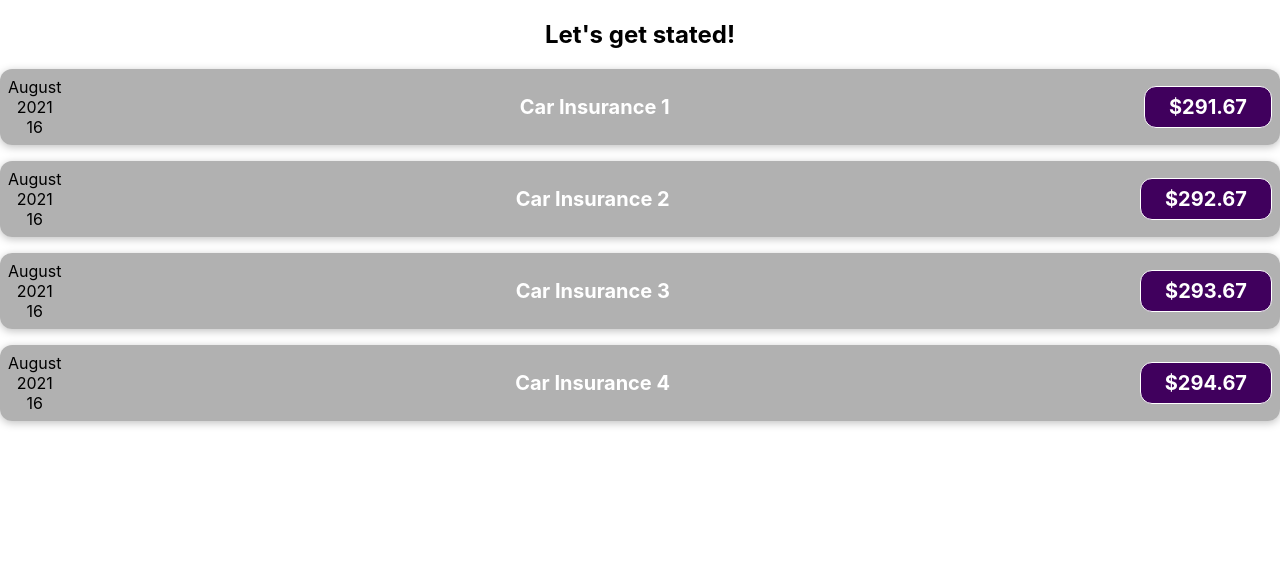
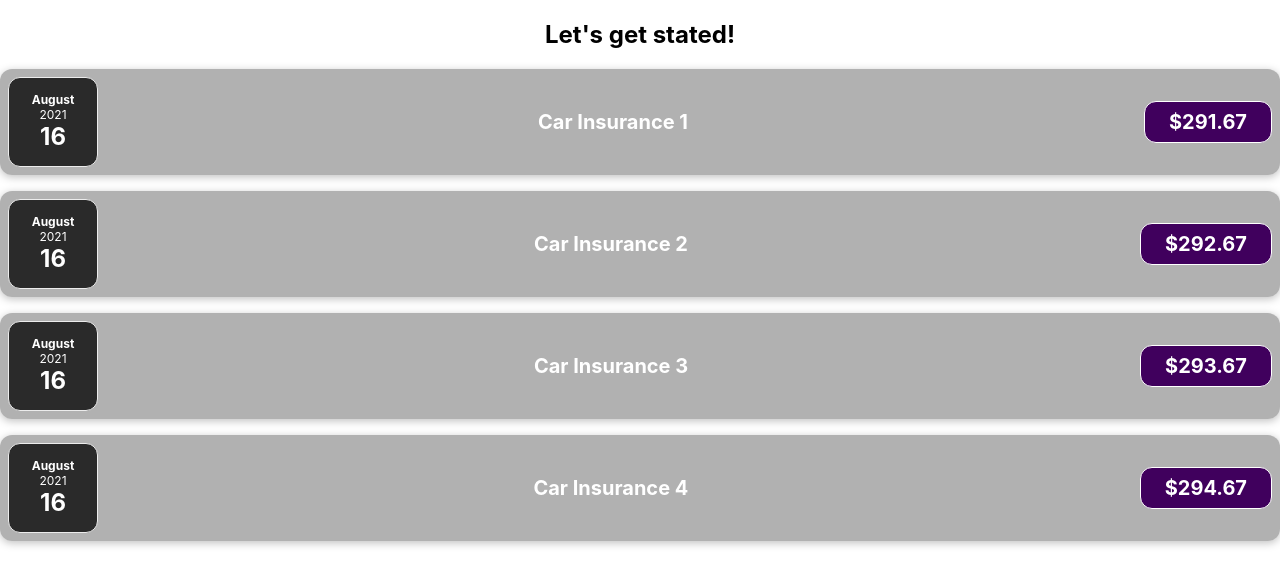
Before and after one commit to huy19712011/my-app, a React (Create React App) app: page / in a window 1280 px wide. Shown: the top 586 px of the page. Built offline with nearby package versions, Linux system fonts and the light colour scheme.

Commit message:
38: Splitting Components into Multiple Components

```diff
--- /dev/null
+++ b/src/components/ExpenseDate.css
@@ -0,0 +1,26 @@
+.expense-date {
+  display: flex;
+  flex-direction: column;
+  width: 5.5rem;
+  height: 5.5rem;
+  border: 1px solid #ececec;
+  background-color: #2a2a2a;
+  color: white;
+  border-radius: 12px;
+  align-items: center;
+  justify-content: center;
+}
+
+.expense-date__month {
+  font-size: 0.75rem;
+  font-weight: bold;
+}
+
+.expense-date__year {
+  font-size: 0.75rem;
+}
+
+.expense-date__day {
+  font-size: 1.5rem;
+  font-weight: bold;
+}
--- /dev/null
+++ b/src/components/ExpenseDate.js
@@ -0,0 +1,17 @@
+import './ExpenseDate.css';
+
+function ExpenseDate(props) {
+  const month = props.date123.toLocaleString('en-US', { month: 'long' });
+  const day = props.date123.toLocaleString('en-US', { day: '2-digit' });
+  const year = props.date123.getFullYear();
+
+  return (
+    <div className="expense-date">
+      <div className="expense-date__month">{month}</div>  {/*month */}
+      <div className="expense-date__year">{year}</div>
+      <div className="expense-date__day">{day}</div>
+    </div>
+  );
+}
+
+export default ExpenseDate;
--- a/src/components/ExpenseItem.js
+++ b/src/components/ExpenseItem.js
@@ -1,18 +1,13 @@
 import './ExpenseItem.css';
+import ExpenseDate from './ExpenseDate';
 
 function ExpenseItem(props) {
 
-  const month = props.date.toLocaleString('en-US', {month: 'long'});
-  const day = props.date.toLocaleString('en-US', {day: '2-digit'});
-  const year = props.date.getFullYear();
+
 
   return (
     <div className="expense-item">
-      <div>
-        <div>{month}</div>  {/*month */}
-        <div>{year}</div>
-        <div>{day}</div>
-      </div>
+      <ExpenseDate date123={props.date}></ExpenseDate>
       <div className="expense-item__description">
         <h2>{ props.title }</h2>
         <div className="expense-item__price">${props.amount}</div>
```
